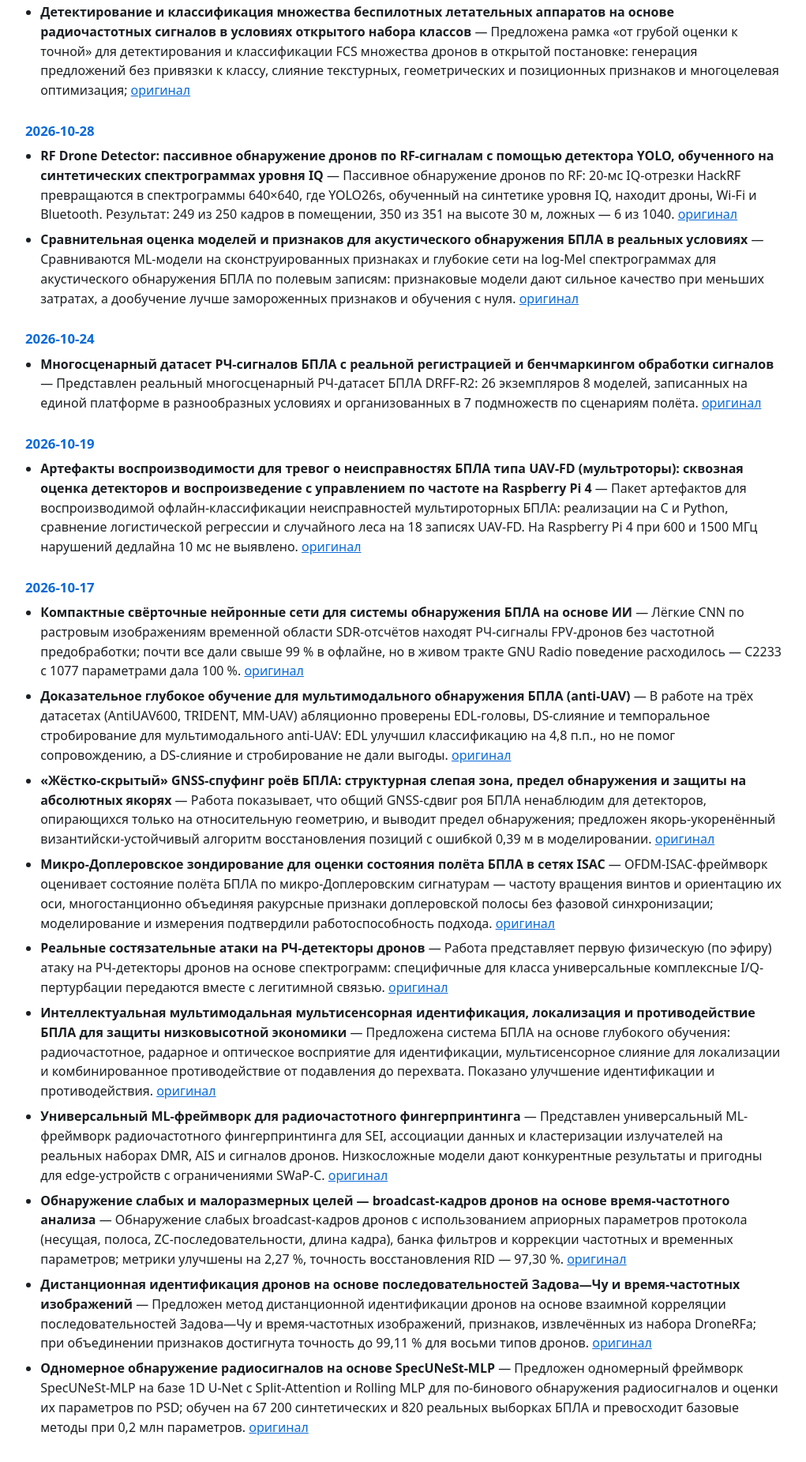
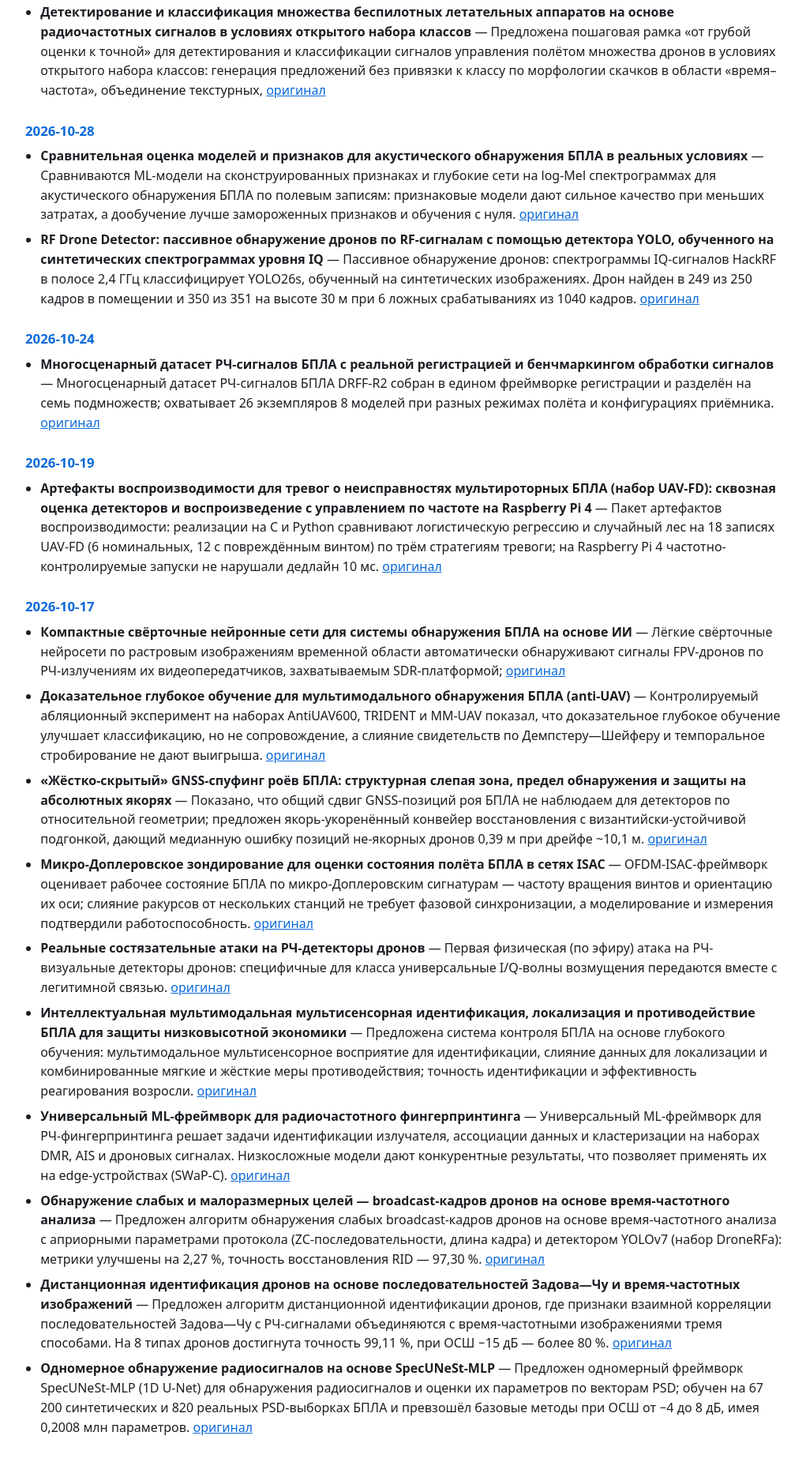
Before and after one commit to maxomsk/sdr-news, a plain HTML site: page index.html in a window 1280 px wide. Shown: the part 169-2020 px from the top of the page at 79% size, without its empty margins (128-1149 px from the left). Drawn offline with Linux system fonts and the light colour scheme.

Commit message:
Обзор: 15 статей (2026-11-01, 2026-10-28, 2026-10-24)

```diff
--- a/index.html
+++ b/index.html
@@ -27,33 +27,33 @@
  <a href="feed.xml">RSS</a> · <a href="NEWS.md">все обзоры (Markdown)</a></p>
     <h2>2026-11-01</h2>
     <ul>
-      <li><b>Детектирование и классификация множества беспилотных летательных аппаратов на основе радиочастотных сигналов в условиях открытого набора классов</b> — Предложена рамка «от грубой оценки к точной» для детектирования и классификации FCS множества дронов в открытой постановке: генерация предложений без привязки к классу, слияние текстурных, геометрических и позиционных признаков и многоцелевая оптимизация; <a href="https://doi.org/10.1007/s11432-026-5213-1">оригинал</a></li>
+      <li><b>Детектирование и классификация множества беспилотных летательных аппаратов на основе радиочастотных сигналов в условиях открытого набора классов</b> — Предложена пошаговая рамка «от грубой оценки к точной» для детектирования и классификации сигналов управления полётом множества дронов в условиях открытого набора классов: генерация предложений без привязки к классу по морфологии скачков в области «время–частота», объединение текстурных, <a href="https://doi.org/10.1007/s11432-026-5213-1">оригинал</a></li>
     </ul>
     <h2>2026-10-28</h2>
     <ul>
-      <li><b>RF Drone Detector: пассивное обнаружение дронов по RF-сигналам с помощью детектора YOLO, обученного на синтетических спектрограммах уровня IQ</b> — Пассивное обнаружение дронов по RF: 20-мс IQ-отрезки HackRF превращаются в спектрограммы 640×640, где YOLO26s, обученный на синтетике уровня IQ, находит дроны, Wi-Fi и Bluetooth. Результат: 249 из 250 кадров в помещении, 350 из 351 на высоте 30 м, ложных — 6 из 1040. <a href="https://doi.org/10.5281/zenodo.23656790">оригинал</a></li>
       <li><b>Сравнительная оценка моделей и признаков для акустического обнаружения БПЛА в реальных условиях</b> — Сравниваются ML-модели на сконструированных признаках и глубокие сети на log-Mel спектрограммах для акустического обнаружения БПЛА по полевым записям: признаковые модели дают сильное качество при меньших затратах, а дообучение лучше замороженных признаков и обучения с нуля. <a href="https://doi.org/10.17866/rd.salford.34789221">оригинал</a></li>
+      <li><b>RF Drone Detector: пассивное обнаружение дронов по RF-сигналам с помощью детектора YOLO, обученного на синтетических спектрограммах уровня IQ</b> — Пассивное обнаружение дронов: спектрограммы IQ-сигналов HackRF в полосе 2,4 ГГц классифицирует YOLO26s, обученный на синтетических изображениях. Дрон найден в 249 из 250 кадров в помещении и 350 из 351 на высоте 30 м при 6 ложных срабатываниях из 1040 кадров. <a href="https://doi.org/10.5281/zenodo.23656790">оригинал</a></li>
     </ul>
     <h2>2026-10-24</h2>
     <ul>
-      <li><b>Многосценарный датасет РЧ-сигналов БПЛА с реальной регистрацией и бенчмаркингом обработки сигналов</b> — Представлен реальный многосценарный РЧ-датасет БПЛА DRFF-R2: 26 экземпляров 8 моделей, записанных на единой платформе в разнообразных условиях и организованных в 7 подмножеств по сценариям полёта. <a href="https://doi.org/10.1038/s41597-026-08490-8">оригинал</a></li>
+      <li><b>Многосценарный датасет РЧ-сигналов БПЛА с реальной регистрацией и бенчмаркингом обработки сигналов</b> — Многосценарный датасет РЧ-сигналов БПЛА DRFF-R2 собран в едином фреймворке регистрации и разделён на семь подмножеств; охватывает 26 экземпляров 8 моделей при разных режимах полёта и конфигурациях приёмника. <a href="https://doi.org/10.1038/s41597-026-08490-8">оригинал</a></li>
     </ul>
     <h2>2026-10-19</h2>
     <ul>
-      <li><b>Артефакты воспроизводимости для тревог о неисправностях БПЛА типа UAV-FD (мультроторы): сквозная оценка детекторов и воспроизведение с управлением по частоте на Raspberry Pi 4</b> — Пакет артефактов для воспроизводимой офлайн-классификации неисправностей мультироторных БПЛА: реализации на C и Python, сравнение логистической регрессии и случайного леса на 18 записях UAV-FD. На Raspberry Pi 4 при 600 и 1500 МГц нарушений дедлайна 10 мс не выявлено. <a href="https://doi.org/10.5281/zenodo.23432770">оригинал</a></li>
+      <li><b>Артефакты воспроизводимости для тревог о неисправностях мультироторных БПЛА (набор UAV-FD): сквозная оценка детекторов и воспроизведение с управлением по частоте на Raspberry Pi 4</b> — Пакет артефактов воспроизводимости: реализации на C и Python сравнивают логистическую регрессию и случайный лес на 18 записях UAV-FD (6 номинальных, 12 с повреждённым винтом) по трём стратегиям тревоги; на Raspberry Pi 4 частотно-контролируемые запуски не нарушали дедлайн 10 мс. <a href="https://doi.org/10.5281/zenodo.23432770">оригинал</a></li>
     </ul>
     <h2>2026-10-17</h2>
     <ul>
-      <li><b>Компактные свёрточные нейронные сети для системы обнаружения БПЛА на основе ИИ</b> — Лёгкие CNN по растровым изображениям временной области SDR-отсчётов находят РЧ-сигналы FPV-дронов без частотной предобработки; почти все дали свыше 99 % в офлайне, но в живом тракте GNU Radio поведение расходилось — C2233 с 1077 параметрами дала 100 %. <a href="https://arxiv.org/abs/2607.16455">оригинал</a></li>
-      <li><b>Доказательное глубокое обучение для мультимодального обнаружения БПЛА (anti-UAV)</b> — В работе на трёх датасетах (AntiUAV600, TRIDENT, MM-UAV) абляционно проверены EDL-головы, DS-слияние и темпоральное стробирование для мультимодального anti-UAV: EDL улучшил классификацию на 4,8 п.п., но не помог сопровождению, а DS-слияние и стробирование не дали выгоды. <a href="https://arxiv.org/abs/2609.01742">оригинал</a></li>
-      <li><b>«Жёстко-скрытый» GNSS-спуфинг роёв БПЛА: структурная слепая зона, предел обнаружения и защиты на абсолютных якорях</b> — Работа показывает, что общий GNSS-сдвиг роя БПЛА ненаблюдим для детекторов, опирающихся только на относительную геометрию, и выводит предел обнаружения; предложен якорь-укоренённый византийски-устойчивый алгоритм восстановления позиций с ошибкой 0,39 м в моделировании. <a href="https://arxiv.org/abs/2608.06885">оригинал</a></li>
-      <li><b>Микро-Доплеровское зондирование для оценки состояния полёта БПЛА в сетях ISAC</b> — OFDM-ISAC-фреймворк оценивает состояние полёта БПЛА по микро-Доплеровским сигнатурам — частоту вращения винтов и ориентацию их оси, многостанционно объединяя ракурсные признаки доплеровской полосы без фазовой синхронизации; моделирование и измерения подтвердили работоспособность подхода. <a href="https://arxiv.org/abs/2610.21225">оригинал</a></li>
-      <li><b>Реальные состязательные атаки на РЧ-детекторы дронов</b> — Работа представляет первую физическую (по эфиру) атаку на РЧ-детекторы дронов на основе спектрограмм: специфичные для класса универсальные комплексные I/Q-пертурбации передаются вместе с легитимной связью. <a href="https://arxiv.org/abs/2512.20712">оригинал</a></li>
-      <li><b>Интеллектуальная мультимодальная мультисенсорная идентификация, локализация и противодействие БПЛА для защиты низковысотной экономики</b> — Предложена система БПЛА на основе глубокого обучения: радиочастотное, радарное и оптическое восприятие для идентификации, мультисенсорное слияние для локализации и комбинированное противодействие от подавления до перехвата. Показано улучшение идентификации и противодействия. <a href="https://arxiv.org/abs/2510.22947">оригинал</a></li>
-      <li><b>Универсальный ML-фреймворк для радиочастотного фингерпринтинга</b> — Представлен универсальный ML-фреймворк радиочастотного фингерпринтинга для SEI, ассоциации данных и кластеризации излучателей на реальных наборах DMR, AIS и сигналов дронов. Низкосложные модели дают конкурентные результаты и пригодны для edge-устройств с ограничениями SWaP-C. <a href="https://arxiv.org/abs/2510.09775">оригинал</a></li>
-      <li><b>Обнаружение слабых и малоразмерных целей — broadcast-кадров дронов на основе время-частотного анализа</b> — Обнаружение слабых broadcast-кадров дронов с использованием априорных параметров протокола (несущая, полоса, ZC-последовательности, длина кадра), банка фильтров и коррекции частотных и временных параметров; метрики улучшены на 2,27 %, точность восстановления RID — 97,30 %. <a href="https://arxiv.org/abs/2505.18167">оригинал</a></li>
-      <li><b>Дистанционная идентификация дронов на основе последовательностей Задова—Чу и время-частотных изображений</b> — Предложен метод дистанционной идентификации дронов на основе взаимной корреляции последовательностей Задова—Чу и время-частотных изображений, признаков, извлечённых из набора DroneRFa; при объединении признаков достигнута точность до 99,11 % для восьми типов дронов. <a href="https://doi.org/10.1109/tccn.2025.3602799">оригинал</a></li>
-      <li><b>Одномерное обнаружение радиосигналов на основе SpecUNeSt-MLP</b> — Предложен одномерный фреймворк SpecUNeSt-MLP на базе 1D U-Net с Split-Attention и Rolling MLP для по-бинового обнаружения радиосигналов и оценки их параметров по PSD; обучен на 67 200 синтетических и 820 реальных выборках БПЛА и превосходит базовые методы при 0,2 млн параметров. <a href="https://doi.org/10.1371/journal.pone.0359267">оригинал</a></li>
+      <li><b>Компактные свёрточные нейронные сети для системы обнаружения БПЛА на основе ИИ</b> — Лёгкие свёрточные нейросети по растровым изображениям временной области автоматически обнаруживают сигналы FPV-дронов по РЧ-излучениям их видеопередатчиков, захватываемым SDR-платформой; <a href="https://arxiv.org/abs/2607.16455">оригинал</a></li>
+      <li><b>Доказательное глубокое обучение для мультимодального обнаружения БПЛА (anti-UAV)</b> — Контролируемый абляционный эксперимент на наборах AntiUAV600, TRIDENT и MM-UAV показал, что доказательное глубокое обучение улучшает классификацию, но не сопровождение, а слияние свидетельств по Демпстеру—Шейферу и темпоральное стробирование не дают выигрыша. <a href="https://arxiv.org/abs/2609.01742">оригинал</a></li>
+      <li><b>«Жёстко-скрытый» GNSS-спуфинг роёв БПЛА: структурная слепая зона, предел обнаружения и защиты на абсолютных якорях</b> — Показано, что общий сдвиг GNSS-позиций роя БПЛА не наблюдаем для детекторов по относительной геометрии; предложен якорь-укоренённый конвейер восстановления с византийски-устойчивой подгонкой, дающий медианную ошибку позиций не-якорных дронов 0,39 м при дрейфе ~10,1 м. <a href="https://arxiv.org/abs/2608.06885">оригинал</a></li>
+      <li><b>Микро-Доплеровское зондирование для оценки состояния полёта БПЛА в сетях ISAC</b> — OFDM-ISAC-фреймворк оценивает рабочее состояние БПЛА по микро-Доплеровским сигнатурам — частоту вращения винтов и ориентацию их оси; слияние ракурсов от нескольких станций не требует фазовой синхронизации, а моделирование и измерения подтвердили работоспособность. <a href="https://arxiv.org/abs/2610.21225">оригинал</a></li>
+      <li><b>Реальные состязательные атаки на РЧ-детекторы дронов</b> — Первая физическая (по эфиру) атака на РЧ-визуальные детекторы дронов: специфичные для класса универсальные I/Q-волны возмущения передаются вместе с легитимной связью. <a href="https://arxiv.org/abs/2512.20712">оригинал</a></li>
+      <li><b>Интеллектуальная мультимодальная мультисенсорная идентификация, локализация и противодействие БПЛА для защиты низковысотной экономики</b> — Предложена система контроля БПЛА на основе глубокого обучения: мультимодальное мультисенсорное восприятие для идентификации, слияние данных для локализации и комбинированные мягкие и жёсткие меры противодействия; точность идентификации и эффективность реагирования возросли. <a href="https://arxiv.org/abs/2510.22947">оригинал</a></li>
+      <li><b>Универсальный ML-фреймворк для радиочастотного фингерпринтинга</b> — Универсальный ML-фреймворк для РЧ-фингерпринтинга решает задачи идентификации излучателя, ассоциации данных и кластеризации на наборах DMR, AIS и дроновых сигналах. Низкосложные модели дают конкурентные результаты, что позволяет применять их на edge-устройствах (SWaP-C). <a href="https://arxiv.org/abs/2510.09775">оригинал</a></li>
+      <li><b>Обнаружение слабых и малоразмерных целей — broadcast-кадров дронов на основе время-частотного анализа</b> — Предложен алгоритм обнаружения слабых broadcast-кадров дронов на основе время-частотного анализа с априорными параметрами протокола (ZC-последовательности, длина кадра) и детектором YOLOv7 (набор DroneRFa): метрики улучшены на 2,27 %, точность восстановления RID — 97,30 %. <a href="https://arxiv.org/abs/2505.18167">оригинал</a></li>
+      <li><b>Дистанционная идентификация дронов на основе последовательностей Задова—Чу и время-частотных изображений</b> — Предложен алгоритм дистанционной идентификации дронов, где признаки взаимной корреляции последовательностей Задова—Чу с РЧ-сигналами объединяются с время-частотными изображениями тремя способами. На 8 типах дронов достигнута точность 99,11 %, при ОСШ −15 дБ — более 80 %. <a href="https://doi.org/10.1109/tccn.2025.3602799">оригинал</a></li>
+      <li><b>Одномерное обнаружение радиосигналов на основе SpecUNeSt-MLP</b> — Предложен одномерный фреймворк SpecUNeSt-MLP (1D U-Net) для обнаружения радиосигналов и оценки их параметров по векторам PSD; обучен на 67 200 синтетических и 820 реальных PSD-выборках БПЛА и превзошёл базовые методы при ОСШ от −4 до 8 дБ, имея 0,2008 млн параметров. <a href="https://doi.org/10.1371/journal.pone.0359267">оригинал</a></li>
     </ul>
 </body>
 </html>
```
Also changed, not shown: feed.xml (+21 -21 lines), 6 other files.
